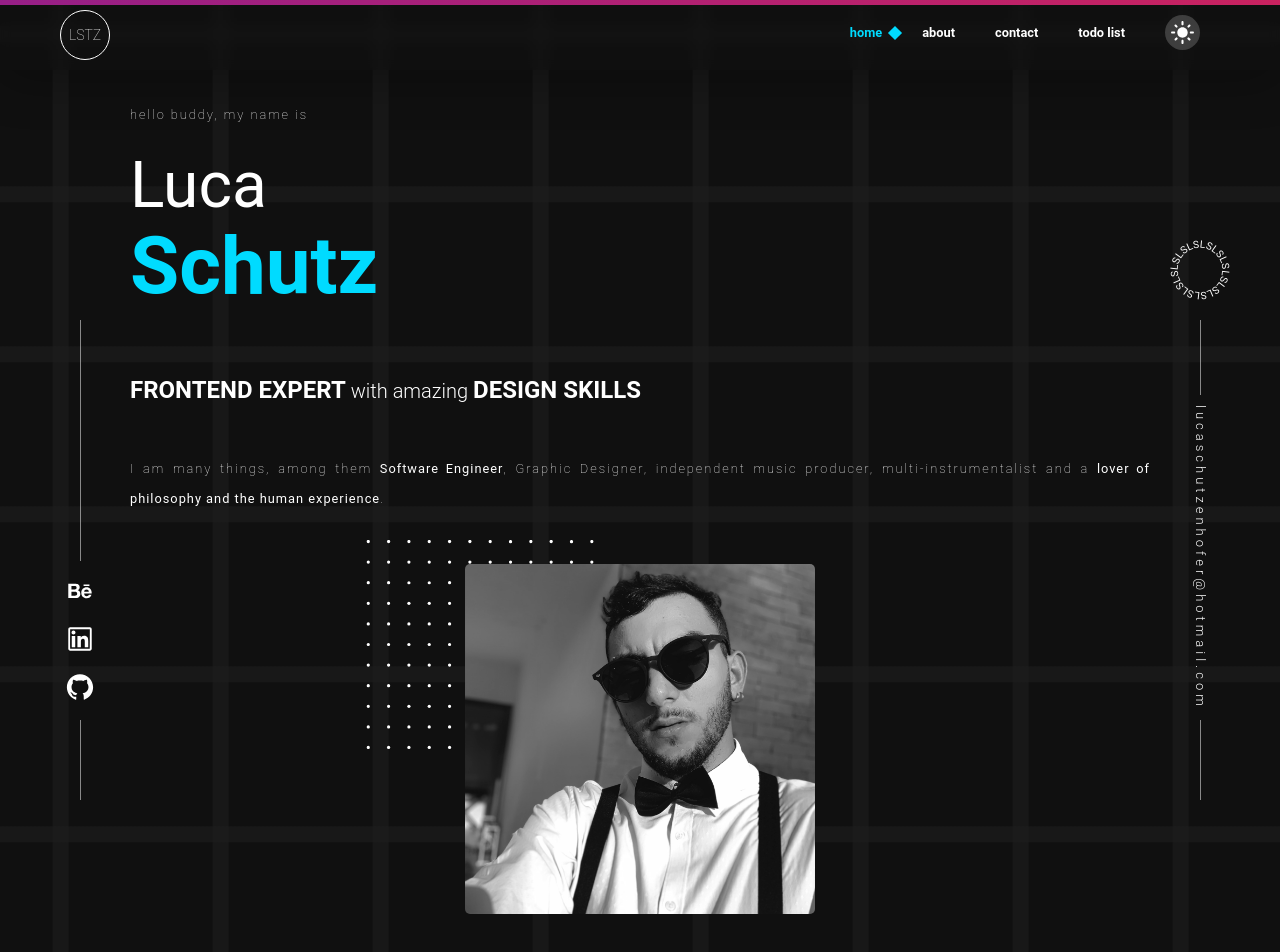
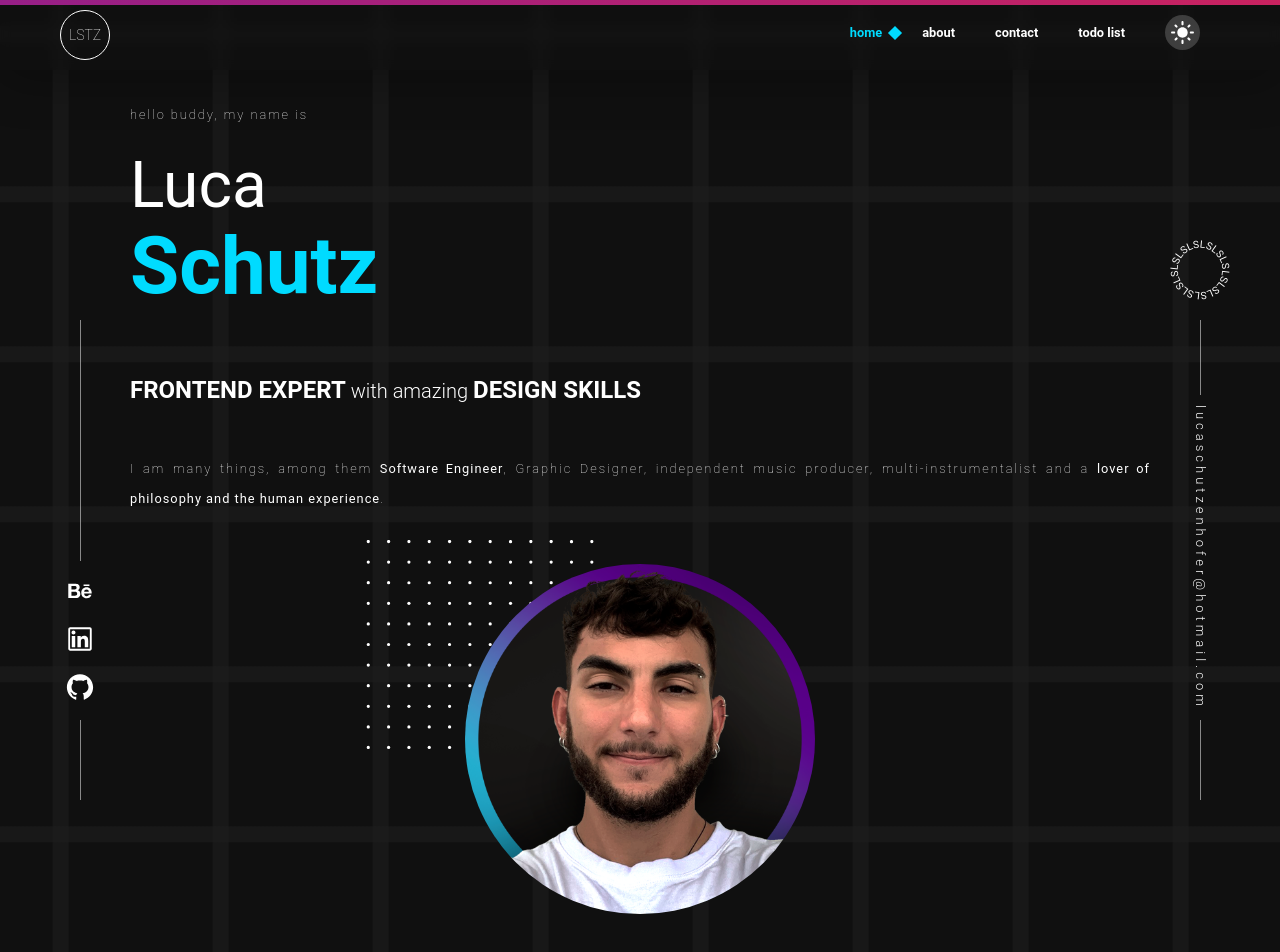
Before and after one commit to schutz-luca/portfolio-luca-schutz, a Next.js app: page / in a window 1280 px wide. Shown: the top 952 px of the page. Built offline with nearby package versions, Linux system fonts and the light colour scheme; a web font is replaced by a local one.

Commit message:
replace home profile pic

```diff
--- a/src/templates/home/index.tsx
+++ b/src/templates/home/index.tsx
@@ -1,8 +1,8 @@
 import Image from 'next/image';
 import { FC } from 'react';
+import { AnimatedSection } from '@/src/components/motion';
 import DotsSquareSVG from '@/public/assets/images/square-of-dots.svg';
-import ProfilePic from '@/public/assets/images/profile.png';
-import { AnimatedSection } from '@/src/components/motion';
+import profilePic from '@/public/assets/images/profile-pic.png';
 import { StyHome } from './styles';
 
 export const Home: FC = () => (
@@ -20,7 +20,7 @@ export const Home: FC = () => (
                     <p>I am many things, among them <b>Software Engineer</b>, Graphic Designer, independent music producer, multi-instrumentalist and a <b>lover of philosophy and the human experience</b>.</p>
                 </div>
                 <div className='image-container'>
-                    <Image src={ProfilePic} alt='Schutz Luca pic' className='image' />
+                    <Image src={profilePic} alt='Schutz Luca pic' className='image' />
                     <DotsSquareSVG className='dots' />
                 </div>
             </div>
--- a/src/templates/home/styles.ts
+++ b/src/templates/home/styles.ts
@@ -81,14 +81,9 @@ export const StyHome = styled.div`
             height: 100%;
             max-height: 350px;
             max-width: 350px;
-            border-radius: 5px;
+            border-radius: 50%;
 
-            filter: grayscale(1);
             transition: ${({ theme }) => theme.transition};
-
-            &:hover{
-                filter: none;
-            }
         }
 
         .dots {
```
Also changed, not shown: public/assets/images/profile-pic.png (added), public/assets/images/profile.png (deleted).
